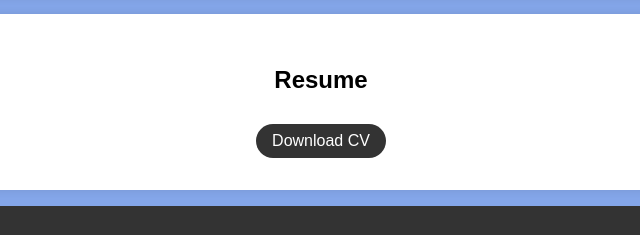
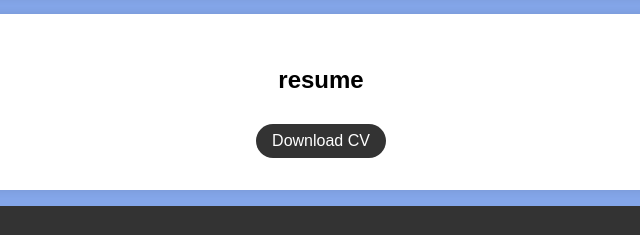
Before and after one commit to paisima/digital-portfolio, a plain HTML site: page index.html in a window 1280 px wide. Shown: the part 1212-1447 px from the top of the page, 319-959 px from the left. Drawn offline with Linux system fonts and the light colour scheme.

Commit message:
Update index.html

```diff
--- a/index.html
+++ b/index.html
@@ -168,7 +168,7 @@
 
         <div class="section-content">
             <center>
-            <h2>Resume</h2>
+            <h2>resume</h2>
             <a href="Screenshot_20250401_140827.png" target="_blank" class="download-button">Download CV</a>
         </center>
         </div>
```
